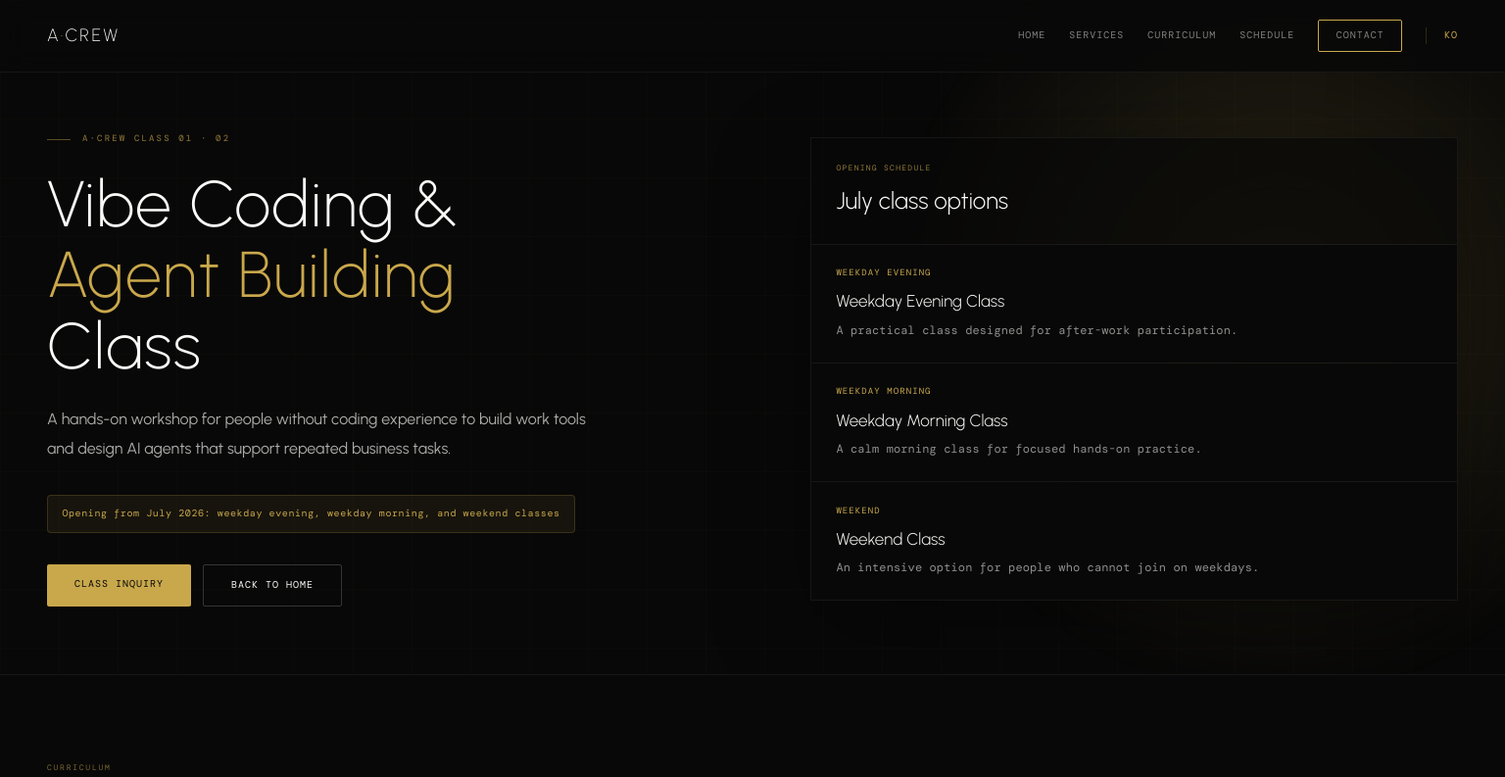
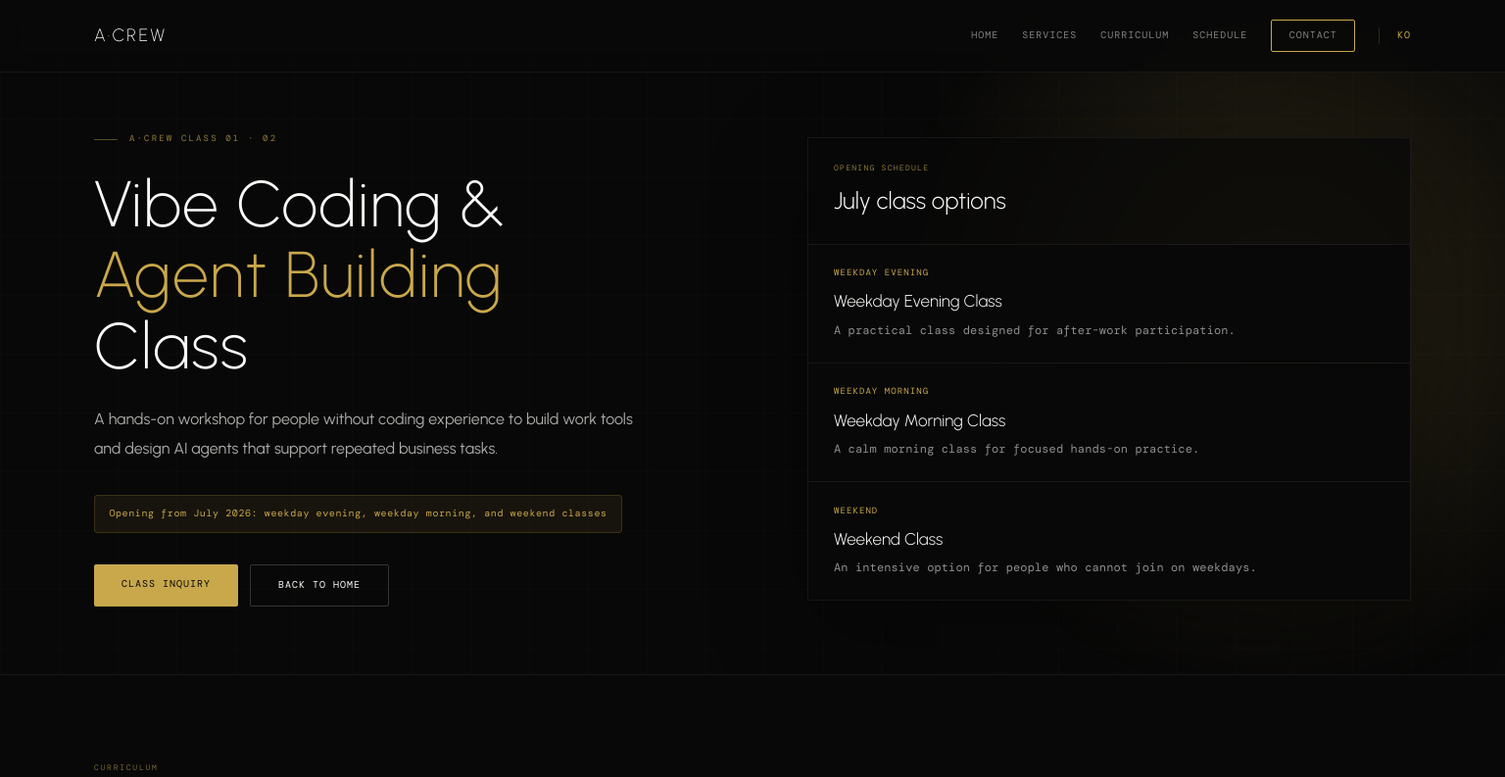
Before and after one commit to anadis77/acrew_home_v0.1, a website: page class-detail-en.html in a window 1536 px wide. Shown: the top 793 px of the page at 98% size. Drawn offline with nearby package versions, Linux system fonts and the light colour scheme; a web font is replaced by a local one.

Commit message:
PC 화면 중앙 정렬 최적화 — 와이드 스크린 대응
1340px 이상 뷰포트에서 콘텐츠가 최대 1344px 너비로 중앙 고정.
nav, 히어로, 각 섹션, 푸터에 PC 센터링 미디어쿼리 추가.
4개 파일 동일 적용: index.html, index-en.html, class-detail.html, class-detail-en.html

Co-Authored-By: Claude Sonnet 4.6 <noreply@anthropic.com>

```diff
--- a/class-detail-en.html
+++ b/class-detail-en.html
@@ -33,6 +33,25 @@ section{padding:5.5rem 3rem;border-top:.5px solid var(--border)}.slabel{font-siz
 footer{padding:2.5rem 3rem;border-top:.5px solid var(--border);display:flex;justify-content:space-between;align-items:center}.fl{font-family:"Urbanist",sans-serif;font-weight:200;font-size:15px;letter-spacing:.12em}.fl .d{color:var(--gold)}.ft,.fr{font-size:10px;color:var(--text-soft)}
 @media (max-width:980px){nav{padding:1rem 1.25rem}.nav-links{gap:1rem}.detail-hero{grid-template-columns:1fr;padding:7rem 1.25rem 3rem}section{padding:4.5rem 1.25rem}.cards,.flow{grid-template-columns:1fr}.cta-band{grid-template-columns:1fr}.cta-actions{justify-content:flex-start}footer{padding:2rem 1.25rem;gap:1rem;flex-direction:column;text-align:center}}
 @media (max-width:620px){body{font-size:10px}.nav-links a:not(.nav-cta):not(.nav-lang){display:none}h1{font-size:clamp(34px,12vw,46px)}.lead,.ssub,.cta-desc{font-size:13.5px}.ctas{flex-direction:column}.btn-p,.btn-s{text-align:center;width:100%}}
+/* PC CENTERING — max content width 1344px, centered on wide screens */
+@media (min-width: 1340px) {
+  nav {
+    padding-left: max(3rem, calc((100vw - 1344px) / 2));
+    padding-right: max(3rem, calc((100vw - 1344px) / 2));
+  }
+  .detail-hero {
+    padding-left: max(3rem, calc((100vw - 1344px) / 2));
+    padding-right: max(3rem, calc((100vw - 1344px) / 2));
+  }
+  section {
+    padding-left: max(3rem, calc((100vw - 1344px) / 2));
+    padding-right: max(3rem, calc((100vw - 1344px) / 2));
+  }
+  footer {
+    padding-left: max(3rem, calc((100vw - 1344px) / 2));
+    padding-right: max(3rem, calc((100vw - 1344px) / 2));
+  }
+}
 </style>
 </head>
 <body>
```
Also changed, not shown: class-detail.html (+19 -0 lines), index-en.html (+19 -0 lines), index.html (+20 -0 lines).
